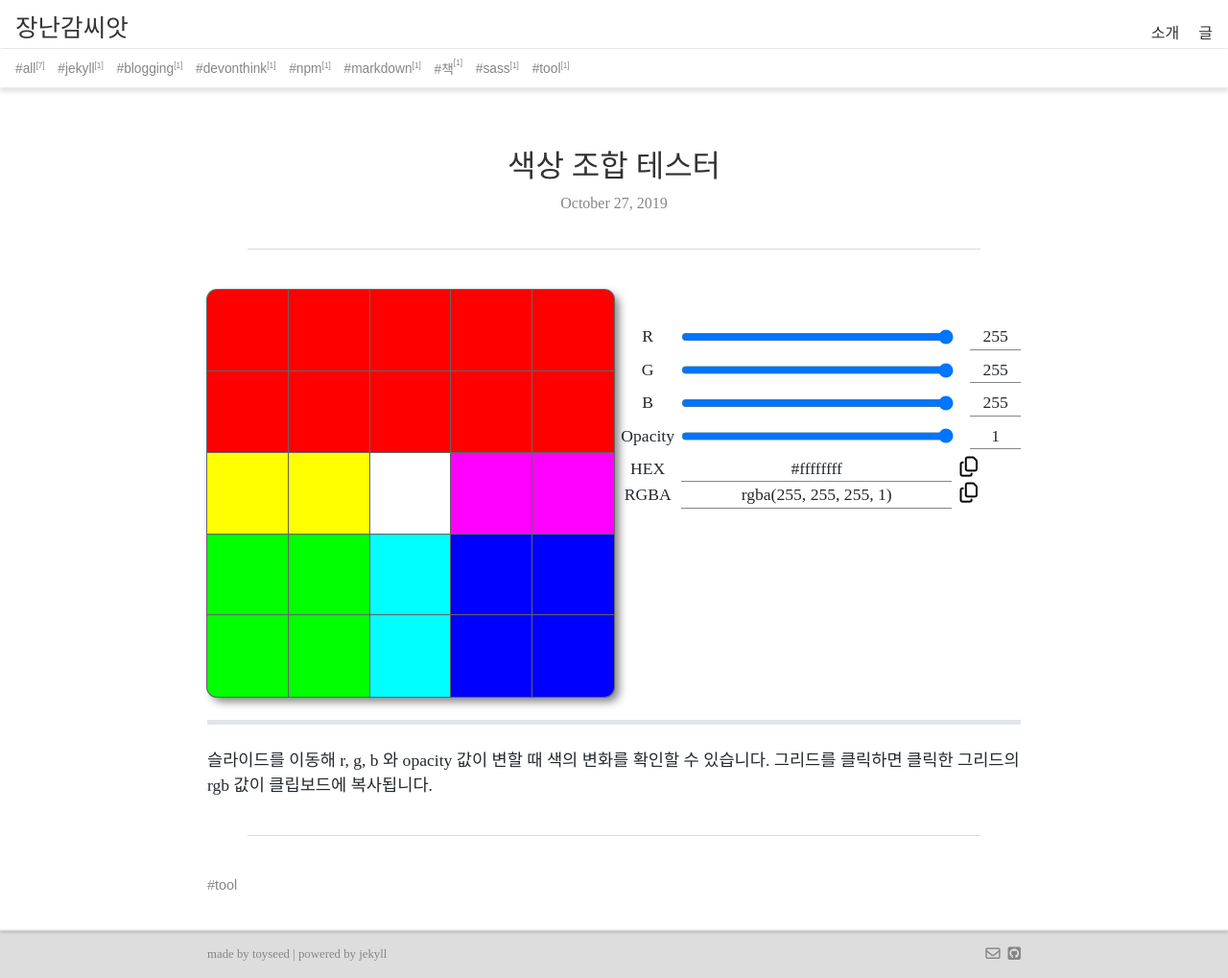
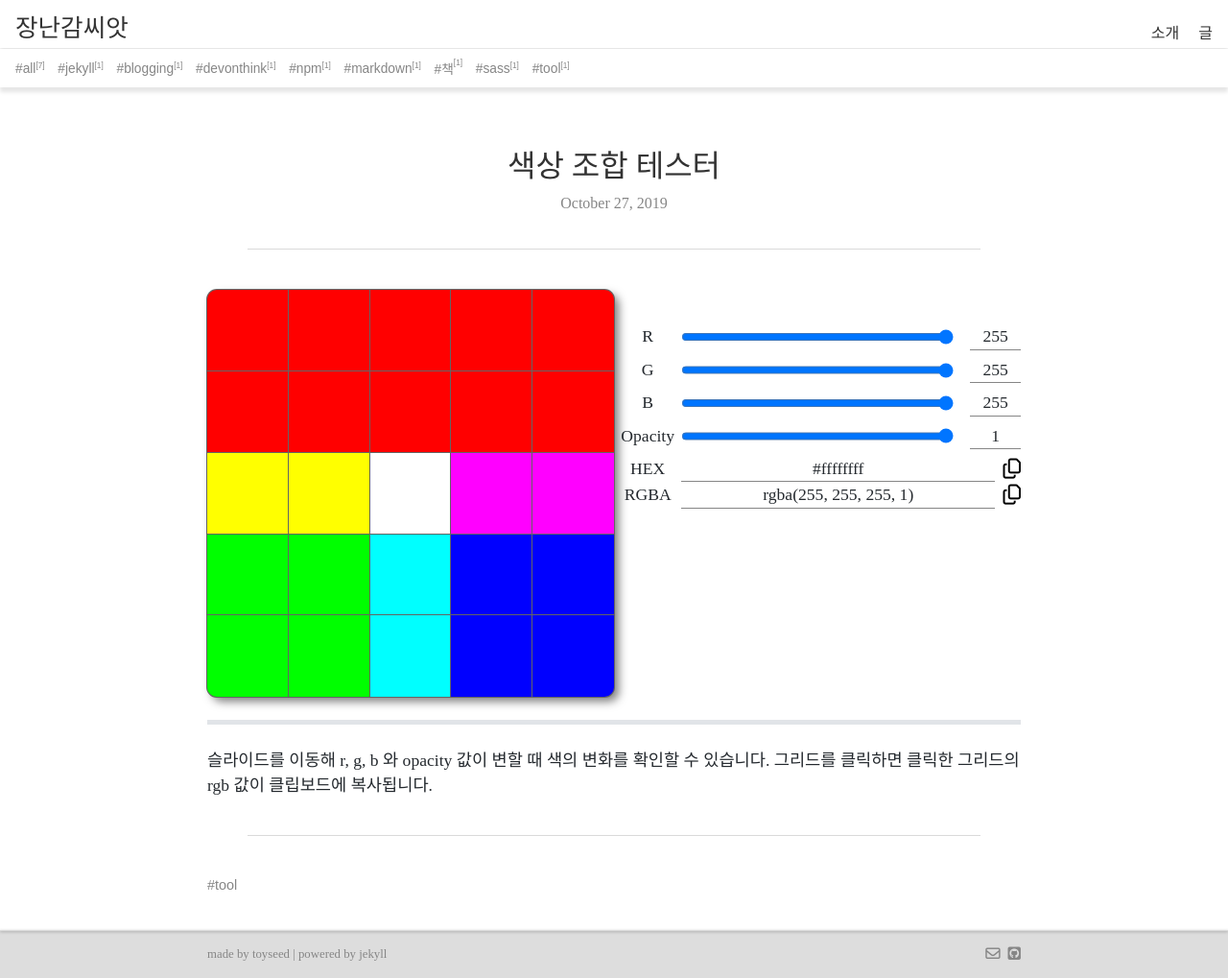
Before and after one commit to toyseed/toyseed.github.io, a Jekyll site: the page built from _posts/2019-10-27-color-tester.html, in a window 1280 px wide and 1019 px high. Shown: the whole window at 96% size. Built offline with Jekyll 4.4.1, drawn with Linux system fonts in a browser that asks for light colours; nearby versions of some CDN libraries.

Commit message:
fix color picker ui issue

```diff
--- a/_layouts/post.html
+++ b/_layouts/post.html
@@ -1,6 +1,7 @@
 ---
 layout: default
 ---
+
 <div class="post-warp">
   <div class="post-head clearfix">
     <h1 class="post-head_title">{{ page.title }}</h1>
--- a/_posts/2019-10-27-color-tester.html
+++ b/_posts/2019-10-27-color-tester.html
@@ -1,7 +1,7 @@
 ---
 title: 색상 조합 테스터
 tags: [tool]
-excerpt_separator: ""
+excerpt_separator: ''
 custom_js: [color-tester-rx]
 custom_css: [post/color-tester]
 ---
@@ -47,39 +47,81 @@ custom_css: [post/color-tester]
       <!--    range for r-->
       <div class="color-red">
         <label for="red">R</label>
-        <input class="color-range" type="range" id="red" name="red" min="0" max="255" step="1" value="255">
+        <input
+          class="color-range"
+          type="range"
+          id="red"
+          name="red"
+          min="0"
+          max="255"
+          step="1"
+          value="255"
+        />
         <span class="color-value"></span>
       </div>
       <!--    range for g-->
       <div class="color-green">
         <label for="green">G</label>
-        <input class="color-range" type="range" id="green" name="green" min="0" max="255" step="1" value="255">
+        <input
+          class="color-range"
+          type="range"
+          id="green"
+          name="green"
+          min="0"
+          max="255"
+          step="1"
+          value="255"
+        />
         <span class="color-value"></span>
       </div>
       <!--    range for b-->
       <div class="color-blue">
         <label for="red">B</label>
-        <input class="color-range" type="range" id="blue" name="blue" min="0" max="255" step="1" value="255">
+        <input
+          class="color-range"
+          type="range"
+          id="blue"
+          name="blue"
+          min="0"
+          max="255"
+          step="1"
+          value="255"
+        />
         <span class="color-value"></span>
       </div>
       <!--    range for opacity-->
       <div class="opacity">
         <label for="opacity">Opacity</label>
-        <input class="opacity-range" type="range" id="opacity" name="opacity" min="0" max="1" step="0.01" value="1">
+        <input
+          class="opacity-range"
+          type="range"
+          id="opacity"
+          name="opacity"
+          min="0"
+          max="1"
+          step="0.01"
+          value="1"
+        />
         <span class="opacity-value"></span>
       </div>
       <div class="result">
         <!--    result code in hex-->
-        <span class="color-type">HEX</span><span class="hex-color"></span><button class="copy js-click-hex"><i class="far fa-copy"></i></button><br>
+        <span class="color-type">HEX</span><span class="hex-color"></span
+        ><button class="copy js-click-hex"><i class="far fa-copy"></i></button
+        ><br />
+      </div>
+      <div class="result">
         <!--    result code in rgba-->
-        <span class="color-type">RGBA</span><span class="rgba-color"></span><button class="copy js-click-rgba"><i class="far fa-copy"></i></button>
+        <span class="color-type">RGBA</span><span class="rgba-color"></span
+        ><button class="copy js-click-rgba"><i class="far fa-copy"></i></button>
       </div>
     </div>
   </div>
 </div>
-<hr>
+<hr />
 <article>
   <p>
-    슬라이드를 이동해 r, g, b 와 opacity 값이 변할 때 색의 변화를 확인할 수 있습니다. 그리드를 클릭하면 클릭한 그리드의 rgb 값이 클립보드에 복사됩니다.
+    슬라이드를 이동해 r, g, b 와 opacity 값이 변할 때 색의 변화를 확인할 수
+    있습니다. 그리드를 클릭하면 클릭한 그리드의 rgb 값이 클립보드에 복사됩니다.
   </p>
 </article>
--- a/assets/css/post/color-tester.scss
+++ b/assets/css/post/color-tester.scss
@@ -11,11 +11,11 @@
 
 .color-box_wrap, .color-controller_wrap {
   flex: 1 1 48%;
-  min-width: calc(#{$content-max-width / 2} - 3rem);
+  min-width: 350px;
 }
 
 .color-controller_wrap {
-
+  min-width: 350px;
 }
 .color-box {
   display: flex;
@@ -90,14 +90,18 @@
   }
 
   .result {
+    display: flex;
+    flex-direction: row;
+
     .color-type {
-      display: inline-block;
-      width: 4em;
+      //display: inline-block;
+      flex: 0 0 4em;
       text-align: center;
     }
     .hex-color, .rgba-color {
-      display: inline-block;
-      width: 16em;
+      //display: inline-block;
+      //width: 10em;
+      flex: 1 1 10em;
       border-bottom: 1px solid $sub-font-color;
       text-align: center;
     }
```
